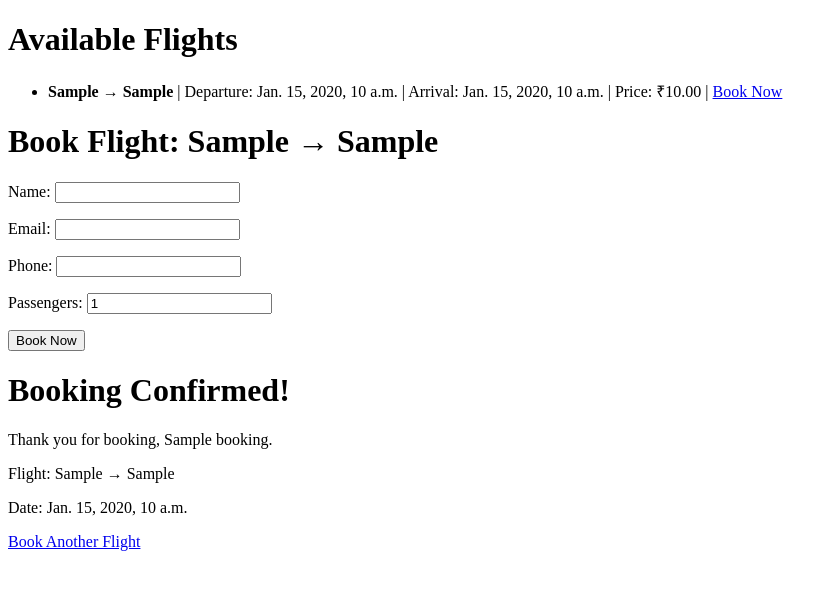
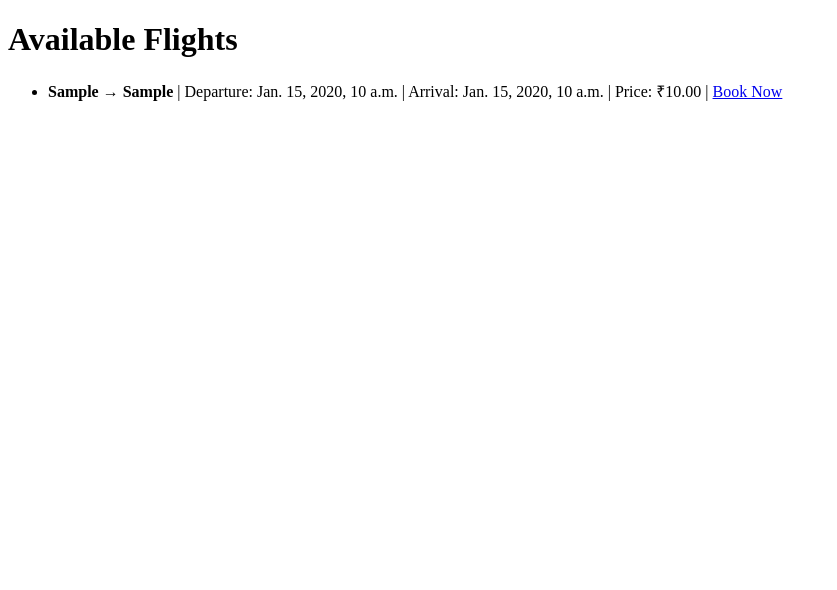
Before and after one commit to goroundtrip/goroundtrip, a Django app: template goroundtrip/flights/templates/flights/index.html in a window 1280 px wide. Shown: the top 590 px of the page, without its empty margins (0-837 px from the left). Run offline with Django 4.2, Linux system fonts and the light colour scheme; the template is opened without the code that fills it: values that come from a table or form of the project are taken from there, others are empty; tables that the repository leaves empty hold one stand-in row (values such as "Sample post").

Commit message:
Update index.html

```diff
--- a/goroundtrip/flights/templates/flights/index.html
+++ b/goroundtrip/flights/templates/flights/index.html
@@ -20,33 +20,3 @@
     </ul>
 </body>
 </html>
-
-<!DOCTYPE html>
-<html>
-<head>
-    <title>Book Flight</title>
-</head>
-<body>
-    <h1>Book Flight: {{ flight.origin }} → {{ flight.destination }}</h1>
-
-    <form method="post">
-        {% csrf_token %}
-        {{ form.as_p }}
-        <button type="submit">Book Now</button>
-    </form>
-</body>
-</html>
-
-<!DOCTYPE html>
-<html>
-<head>
-    <title>Booking Successful</title>
-</head>
-<body>
-    <h1>Booking Confirmed!</h1>
-    <p>Thank you for booking, {{ booking.name }}.</p>
-    <p>Flight: {{ booking.flight.origin }} → {{ booking.flight.destination }}</p>
-    <p>Date: {{ booking.flight.departure_time }}</p>
-    <a href="{% url 'flight_list' %}">Book Another Flight</a>
-</body>
-</html>
```
